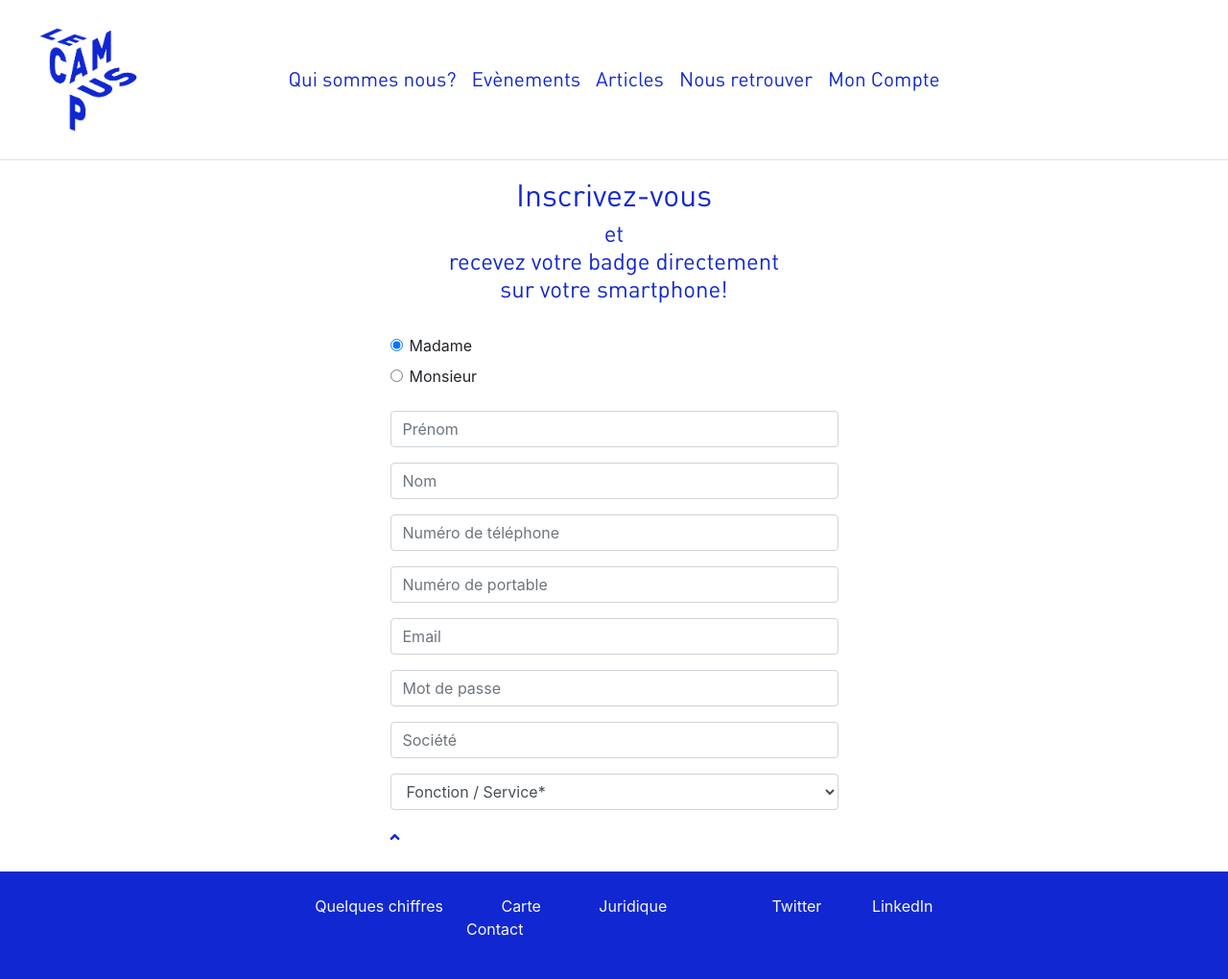
After one commit to jclejeune/projet_php_natif, a PHP site: page /user.php in a window 1280 px wide. The commit adds this page. Shown: the whole page at 96% size. Run offline with PHP 8.4, Linux system fonts and the light colour scheme; some libraries are stand-ins or nearby versions.

Commit message:
09-07-2018 ajout page user
A faire: étudier comment faire un QR_code en php

```diff
--- a/assets/css/style.css
+++ b/assets/css/style.css
@@ -131,5 +131,9 @@ a:hover {
         display: block;
         position: relative;
         top: -200px;
-        min-height: 300px;
+        min-height: 400px;
 }
+
+iframe{
+    display: block;
+}
--- a/inc/footer.php
+++ b/inc/footer.php
@@ -1,35 +1,30 @@
   </section>
     <footer class="footer sticky-bottom">
-      <div class="bg-campus  py-2">
-          <div class="card-body row justify-content-center">
-                <div class="col-md-5 mr-4">
-                    <ul class="list-inline pr-4">
+      <div class="bg-campus  py-4">
+          <div class="container m-auto row justify-content-center">
+              <div class="col-md-6 text-center p-0">
+                    <ul class="list-inline">
                         <li class="list-inline-item p-0">
-                          <a class="text-light titre-2" href="#">Quelques chiffres</a>
+                          <a class="text-light titre-3 mx-4" href="#">Quelques chiffres</a>
                         </li>
                         <li class="list-inline-item p-0">
-                          <a class="text-light titre-2" href="#">Carte</a>
+                          <a class="text-light titre-3  mx-4" href="#">Carte</a>
                         </li>
                         <li class="list-inline-item p-0">
-                          <a class="text-light titre-2" href="#">Juridique</a>
+                          <a class="text-light titre-3  mx-4" href="#">Juridique</a>
                         </li>
                         <li class="list-inline-item p-0">
-                          <a class="text-light titre-2" href="#">Contact</a>
+                          <a class="text-light titre-3  mx-4" href="#">Contact</a>
                         </li>
                     </ul>
-                </div>
+              </div>
 
-                <div class="col-md-2 mb-4 text-left">
+              <div class="col-md-3 mb-2 text-center">
                     <div>
-                        <a href="https://twitter.com/LeCampusInno"><!--<i class="fab fa-twitter-square mx-4"></i>--><span class="text-light titre-2">Twitter</span></a>
+                        <a href="https://twitter.com/LeCampusInno"><!--<i class="fab fa-twitter-square mx-4"></i>--><span class="text-light titre-3 px-4">Twitter</span></a>
+                        <a href="#"><!--<i class="fab fa-linkedin mx-4"></i>--><span class="text-light titre-3 px-4">LinkedIn</span></a>
                     </div>
-                    <div>
-                        <a href="#"><!--<i class="fab fa-linkedin mx-4"></i>--><span class="text-light titre-2">Linked In</span></a>
-                    </div>
-                </div>
-          </div>
-          <div class="col-md-6 offset-md-3 sticky-bottom text-light"><p class="small text-center">WF3 &copy; 2018</p></div>
-        </div>
+            </div>
       </div>
     </footer>
     <script src="https://code.jquery.com/jquery-3.3.1.slim.min.js" integrity="sha384-q8i/X+965DzO0rT7abK41JStQIAqVgRVzpbzo5smXKp4YfRvH+8abtTE1Pi6jizo" crossorigin="anonymous"></script>
--- a/inc/header.php
+++ b/inc/header.php
@@ -10,7 +10,7 @@
     </head>
     <body>
     <header id="top">
-        <nav class="navbar navbar-expand-lg bg-light border-bottom m-0 p-0">
+        <nav class="navbar navbar-expand-lg bg-white border-bottom m-0 p-0 py-2">
             <div class="col-md-2">
                 <a href="index.php"><img class="m-0 p-0" src="assets/img/logo_leCampus_rvb_bleu.png" alt="logo campus" width="150"></a>
                 <button class="navbar-toggler col-lg-8" type="button" data-toggle="collapse" data-target="#navbarNavAltMarkup" aria-controls="navbarNavAltMarkup" aria-expanded="false" aria-label="Toggle navigation">
@@ -20,9 +20,10 @@
             <div class="col-md-8 collapse navbar-collapse justify-content-center p-0 m-0" id="navbarNavAltMarkup">
                 <div class="navbar-nav text-center">
                     <a class="nav-item nav-link titre-2" href="quisommesnous.php">Qui sommes nous?</a>
-                    <a class="nav-item nav-link titre-2" href="events.php">Evènement</a>
+                    <a class="nav-item nav-link titre-2" href="events.php">Evènements</a>
                     <a class="nav-item nav-link titre-2" href="articles.php">Articles</a>
                     <a class="nav-item nav-link titre-2" href="trouvernous.php">Nous retrouver</a>
+                    <a class="nav-item nav-link titre-2" href="user.php">Mon Compte</a>
                 </div>
             </div>
         </nav>
--- /dev/null
+++ b/user.php
@@ -0,0 +1,99 @@
+<?php
+require_once './inc/header.php';
+?>
+
+    <div class="container contenu">
+
+        <h2 class=" m-0 mt-2 py-2 text-center">Inscrivez-vous</h2>
+        <h4 class="pb-4 text-center"> et<br>recevez votre badge directement<br>sur votre smartphone!</h4>
+
+        <form>
+                <div class="col-md-6 offset-md-3 form-group">
+                    <div class="form-check pb-2">
+                        <input class="form-check-input" type="radio" name="exampleRadios" id="exampleRadios1" value="option1" checked>
+                        <label class="form-check-label" for="exampleRadios1">
+                            Madame
+                        </label>
+                    </div>
+                    <div class="form-check pb-2">
+                        <input class="form-check-input" type="radio" name="exampleRadios" id="exampleRadios2" value="option2">
+                        <label class="form-check-label" for="exampleRadios2">
+                            Monsieur
+                        </label>
+                    </div>
+                </div>
+
+                <div class="form-group col-md-6 offset-md-3">
+                    <input type="text" class="form-control" id="firstname" name="firstname" placeholder="Prénom">
+                </div>
+
+                <div class="form-group col-md-6 offset-md-3">
+                    <input type="text" class="form-control" id="lastname" name="lastname" placeholder="Nom">
+                </div>
+
+                <div class="form-group col-md-6 offset-md-3">
+                    <input type="text" class="form-control" id="phone" name="phone" placeholder="Numéro de téléphone">
+                </div>
+
+                <div class="form-group col-md-6 offset-md-3">
+                    <input type="text" class="form-control" id="mobile" name="mobile" placeholder="Numéro de portable">
+                </div>
+
+                <div class="form-group col-md-6 offset-md-3">
+                    <input type="text" class="form-control" id="email" name="email" placeholder="Email">
+                </div>
+
+                <div class="form-group col-md-6 offset-md-3">
+                    <input type="text" class="form-control" id="password" name="password" placeholder="Mot de passe">
+                </div>
+
+                <div class="form-group col-md-6 offset-md-3">
+                    <input type="text" class="form-control" id="company" name="company" placeholder="Société">
+                </div>
+
+                <div class="form-group col-md-6 offset-md-3">
+                    <select name="poste" class="form-control">
+                        <option value="" selected="selected">Fonction / Service*</option>
+                        <option value="PDG-DG-Gerant"> PDG-DG-Gérant</option>
+                        <option value="Dir/Resp Commercial"> Dir/Resp Commercial</option>
+                        <option value="Dir/Resp des Achats"> Dir/Resp des Achats</option>
+                        <option value="Dir/Resp Export"> Dir/Resp Export</option>
+                        <option value="Dir/Resp Finance-Compta-Gestion"> Dir/Resp Finance-Compta-Gestion</option>
+                        <option value="Dir/Resp Formation"> Dir/Resp Formation</option>
+                        <option value="Dir/Resp Informatique"> Dir/Resp Informatique</option>
+                        <option value="Dir/Resp Juridique"> Dir/Resp Juridique</option>
+                        <option value="Dir/Resp Logistique"> Dir/Resp Logistique</option>
+                        <option value="Dir/Resp Marketing-Communication"> Dir/Resp Marketing/Communication</option>
+                        <option value="Dir/Resp Ressources Humaines"> Dir/Resp Ressources Humaines</option>
+                        <option value="Dir/Resp Securite"> Dir/Resp Sécurité</option>
+                        <option value="Dir/Resp Services Generaux"> Dir/Resp Services Généraux</option>
+                        <option value="Dir/Resp Technique - Production"> Dir/Resp Technique / Production</option>
+                        <option value="Service Achats"> Service Achats</option>
+                        <option value="Service Commercial"> Service Commercial</option>
+                        <option value="Service Direction Generale"> Service Direction Générale</option>
+                        <option value="Service Export"> Service Export</option>
+                        <option value="Service Finance-Compta-Gestion"> Service Finance-Compta-Gestion</option>
+                        <option value="Services Generaux"> Services Généraux</option>
+                        <option value="Service Informatique"> Service Informatique</option>
+                        <option value="Service Juridique"> Service Juridique</option>
+                        <option value="Service Logistique"> Service Logistique</option>
+                        <option value="Service Marketing-Communication"> Service Marketing/Communication</option>
+                        <option value="Service Ressources Humaines"> Service Ressources Humaines</option>
+                        <option value="Service Technique-Production"> Service Technique / Production</option>
+                        <option value="Architecte - Bureau Etude"> Architecte - Bureau d'étude</option>
+                        <option value="Prof. Juridique et reglementee"> Prof. Juridique et réglementée</option>
+                        <option value="Prof. Lib-Consultant"> Prof. Lib-Consultant</option>
+                        <option value="Elu-Maire"> Elu/Maire</option>
+                        <option value="Comite Entreprise"> Comité d'entreprise</option>
+                        <option value="Autres"> Autres</option>
+                    </select>
+                </div>
+
+        </form>
+        <div class="col-md-6 offset-md-3 mb-4">
+            <a class="text-campus" href="#top"><i class="fas fa-angle-up"></i></a>
+        </div>
+    </div>
+<?php
+require_once './inc/footer.php';
+?>
```
Also changed, not shown: QRCODE.php (added, +10 -0 lines), about_us.php (+5 -4 lines), articles.php (+17 -8 lines), events.php (+29 -12 lines), assets/img/lp_img_main.jpg (added), 1 other file.
